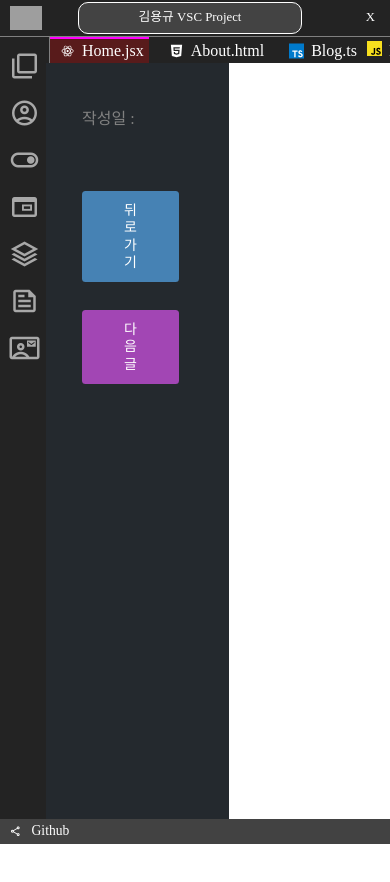
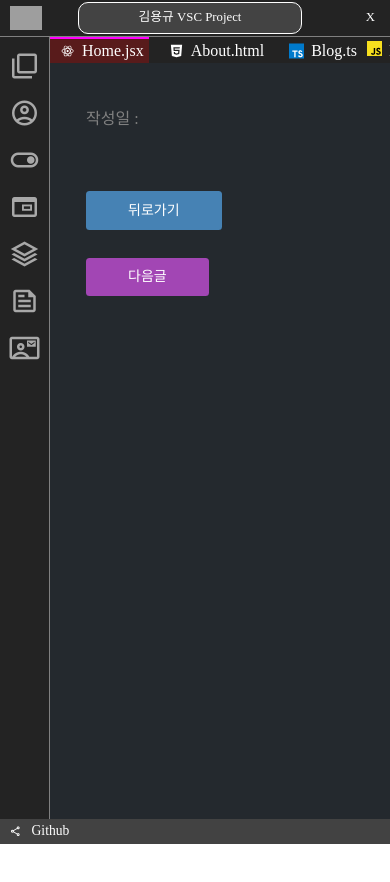
Before and after one commit to yonggyu01/next, a Next.js app: page /blog in a window 390 px wide. Shown: the top 882 px of the page. After the commit the page ends 844 px from the top, so only its background shows below. Built offline with nearby package versions, Linux system fonts and the light colour scheme; grey boxes are pictures that could not be loaded.

Commit message:
Style: 블로그 디테일페이지 화면사이즈 조정
모바일에서 필요한 사이즈 변경

```diff
--- a/app/(pages)/blog/[...slug]/blogdetail.module.scss
+++ b/app/(pages)/blog/[...slug]/blogdetail.module.scss
@@ -2,9 +2,9 @@
 @import '../../../style/media.scss';
 @import '../../../style/main.module.scss';
 .detailsection{
-    display: flex;
-    justify-content: center;
-    align-items: center;
+    // display: flex;
+    // justify-content: center;
+    // align-items: center;
     .detailwrap{
         margin: 0 auto;
         background-color: var(--color-mainbackground);
@@ -18,7 +18,7 @@
         }
         .detailgrid{
             .go{
-                height: 885px;
+                height: 800px;
                 overflow-y: auto;
             }
             padding: 1.5em;
@@ -83,6 +83,12 @@
 
         .detailwrap{
             width: calc(100vw - 50px);
+            .detailgrid{
+                .go{
+                    height: 500px;
+                    overflow-y: auto;
+                }
+            }
         }
     }
 }
```
